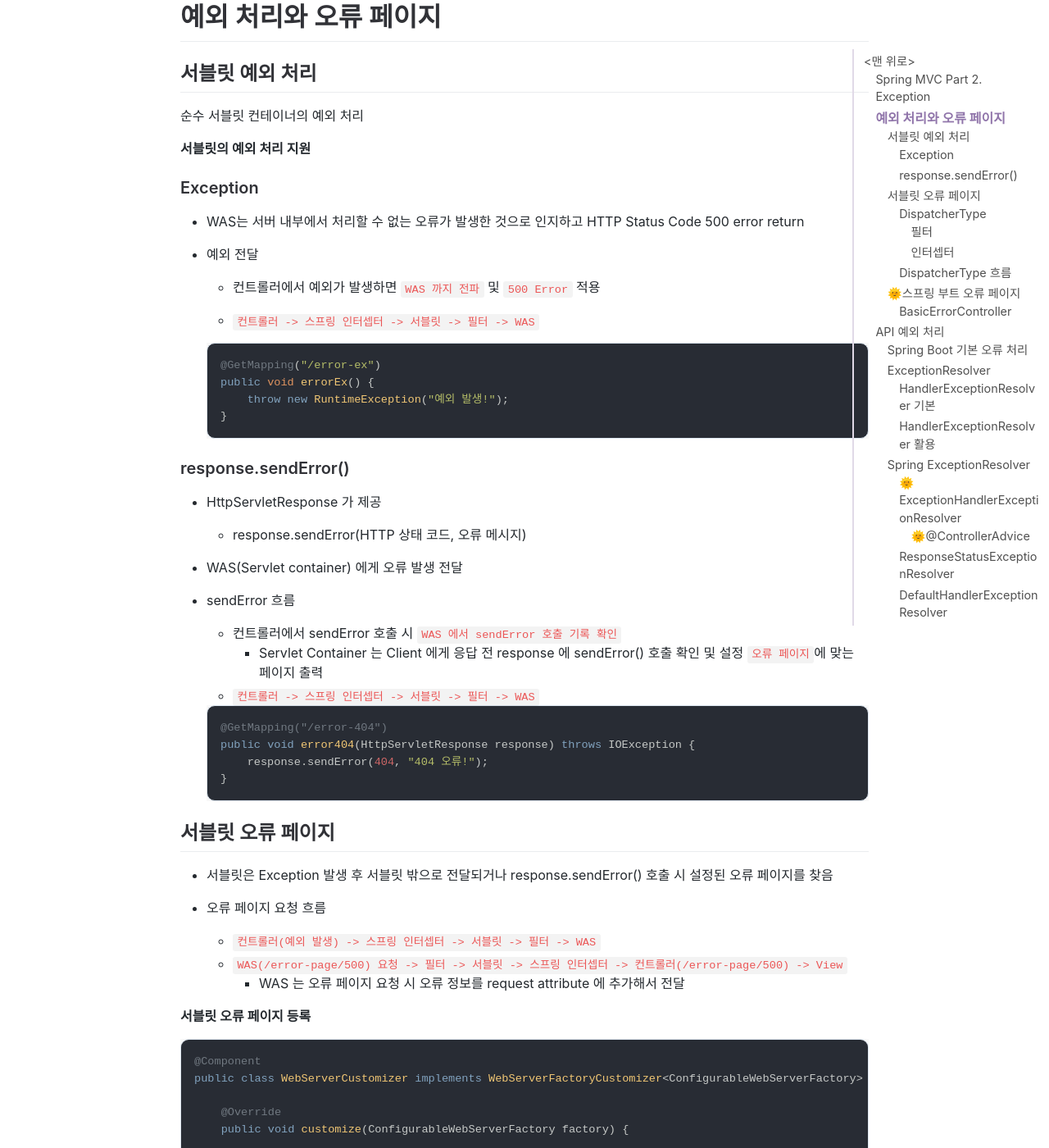
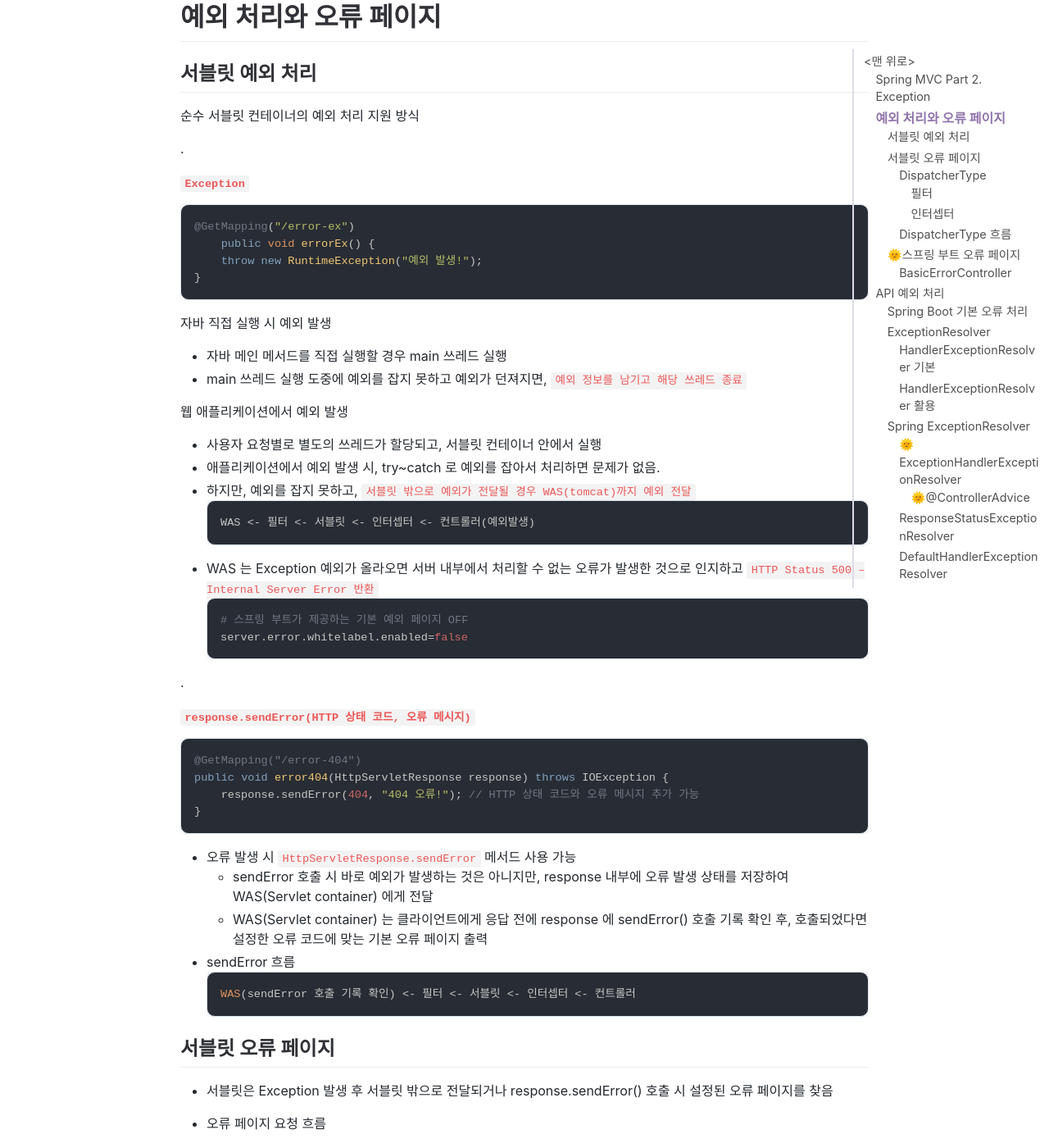
Before and after one commit to jihunparkme/jihunparkme.github.io, a Jekyll site: the page built from _posts/2021-10-14-Spring-MVC-Part2-Exception.md, in a window 1280 px wide and 1400 px high, scrolled down 834 px. Shown: the whole window at 82% size. Built offline with Jekyll 4.4.1, drawn with Linux system fonts in a browser that asks for light colours; nearby versions of some CDN libraries; comment, search, counter and statistics services are not loaded; some of the changed text lies outside the part shown.

Commit message:
[Conquest of Spring] 서블릿 예외 처리

````diff
--- a/_posts/2021-10-14-Spring-MVC-Part2-Exception.md
+++ b/_posts/2021-10-14-Spring-MVC-Part2-Exception.md
@@ -17,47 +17,66 @@ featured-img: spring_mvc_2
 
 ## 서블릿 예외 처리
 
-순수 서블릿 컨테이너의 예외 처리
+순수 서블릿 컨테이너의 예외 처리 지원 방식
 
-**서블릿의 예외 처리 지원**
+.
 
-### Exception
+**`Exception`**
 
-- WAS는 서버 내부에서 처리할 수 없는 오류가 발생한 것으로 인지하고 HTTP Status Code 500 error return
+```java
+@GetMapping("/error-ex")
+    public void errorEx() {
+    throw new RuntimeException("예외 발생!");
+}
+```
 
-- 예외 전달
+자바 직접 실행 시 예외 발생
 
-  - 컨트롤러에서 예외가 발생하면 `WAS 까지 전파` 및 `500 Error` 적용
+- 자바 메인 메서드를 직접 실행할 경우 main 쓰레드 실행
+- main 쓰레드 실행 도중에 예외를 잡지 못하고 예외가 던져지면, `예외 정보를 남기고 해당 쓰레드 종료`
 
-  - `컨트롤러 -> 스프링 인터셉터 -> 서블릿 -> 필터 -> WAS`
+웹 애플리케이션에서 예외 발생
 
-  ```java
-  @GetMapping("/error-ex")
-  public void errorEx() {
-      throw new RuntimeException("예외 발생!");
-  }
+- 사용자 요청별로 별도의 쓰레드가 할당되고, 서블릿 컨테이너 안에서 실행
+- 애플리케이션에서 예외 발생 시, try~catch 로 예외를 잡아서 처리하면 문제가 없음.
+- 하지만, 예외를 잡지 못하고, `서블릿 밖으로 예외가 전달될 경우 WAS(tomcat)까지 예외 전달`
+  ```text
+  WAS <- 필터 <- 서블릿 <- 인터셉터 <- 컨트롤러(예외발생)
+  ```
+- WAS 는 Exception 예외가 올라오면 서버 내부에서 처리할 수 없는 오류가 발생한 것으로 인지하고 `HTTP Status 500 – Internal Server Error 반환`
+  ```properties
+  # 스프링 부트가 제공하는 기본 예외 페이지 OFF
+  server.error.whitelabel.enabled=false
   ```
 
-### response.sendError()
+.
 
-- HttpServletResponse 가 제공
+**`response.sendError(HTTP 상태 코드, 오류 메시지)`**
 
-  - response.sendError(HTTP 상태 코드, 오류 메시지)
+```java
+@GetMapping("/error-404")
+public void error404(HttpServletResponse response) throws IOException {
+    response.sendError(404, "404 오류!"); // HTTP 상태 코드와 오류 메시지 추가 가능
+}
+```
 
-- WAS(Servlet container) 에게 오류 발생 전달
+- 오류 발생 시 `HttpServletResponse.sendError` 메서드 사용 가능
+  - sendError 호출 시 바로 예외가 발생하는 것은 아니지만, response 내부에 오류 발생 상태를 저장하여 WAS(Servlet container) 에게 전달
+  - WAS(Servlet container) 는 클라이언트에게 응답 전에 response 에 sendError() 호출 기록 확인 후, 호출되었다면 설정한 오류 코드에 맞는 기본 오류 페이지 출력
+- sendError 흐름
+  ```text
+  WAS(sendError 호출 기록 확인) <- 필터 <- 서블릿 <- 인터셉터 <- 컨트롤러
+  ```
 
-- sendError 흐름
 
-  - 컨트롤러에서 sendError 호출 시 `WAS 에서 sendError 호출 기록 확인`
-    - Servlet Container 는 Client 에게 응답 전 response 에 sendError() 호출 확인 및 설정 `오류 페이지`에 맞는 페이지 출력
-  - `컨트롤러 -> 스프링 인터셉터 -> 서블릿 -> 필터 -> WAS`
 
-  ```java
-  @GetMapping("/error-404")
-  public void error404(HttpServletResponse response) throws IOException {
-      response.sendError(404, "404 오류!");
-  }
-  ```
+
+
+
+
+
+
+
 
 ## 서블릿 오류 페이지
 
````
